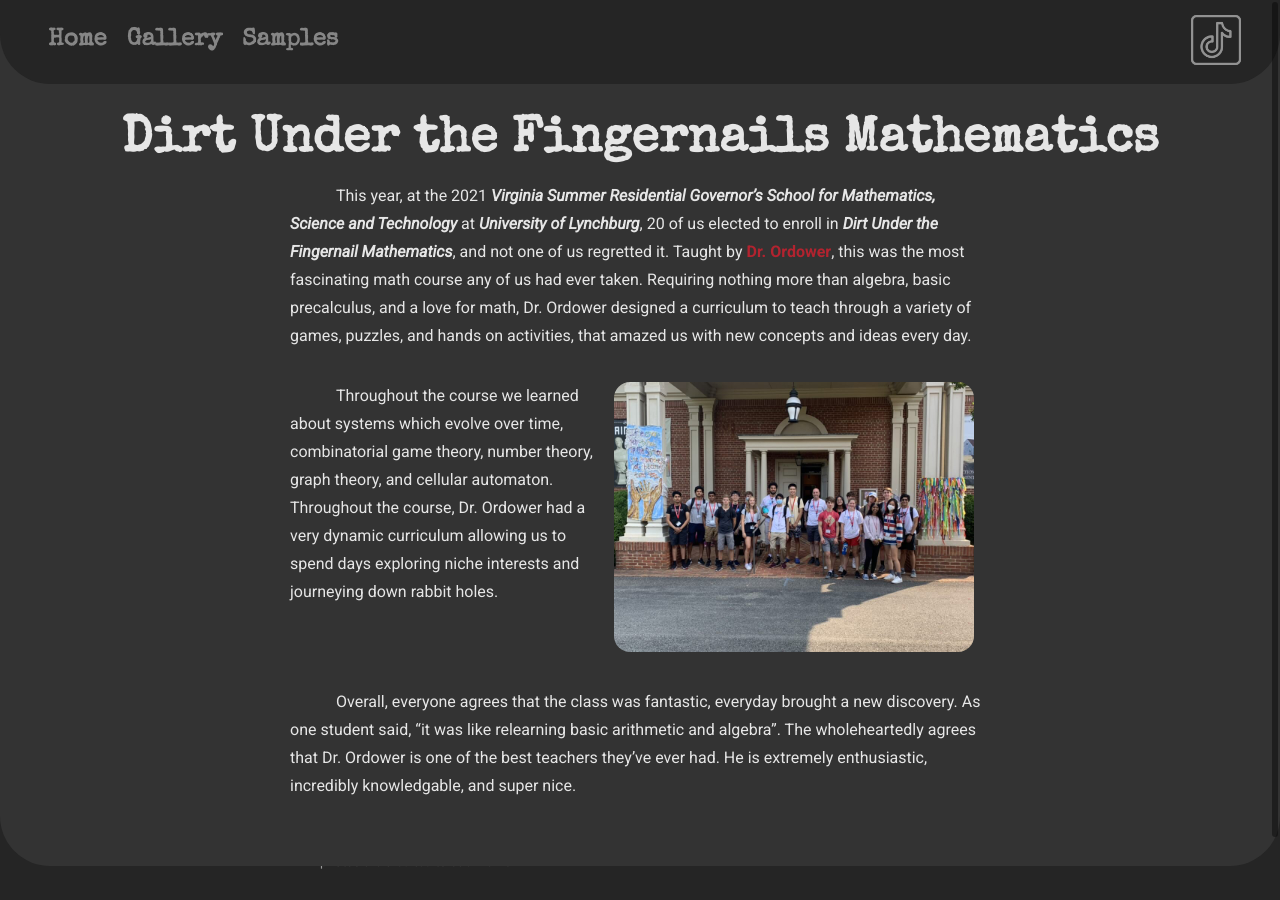
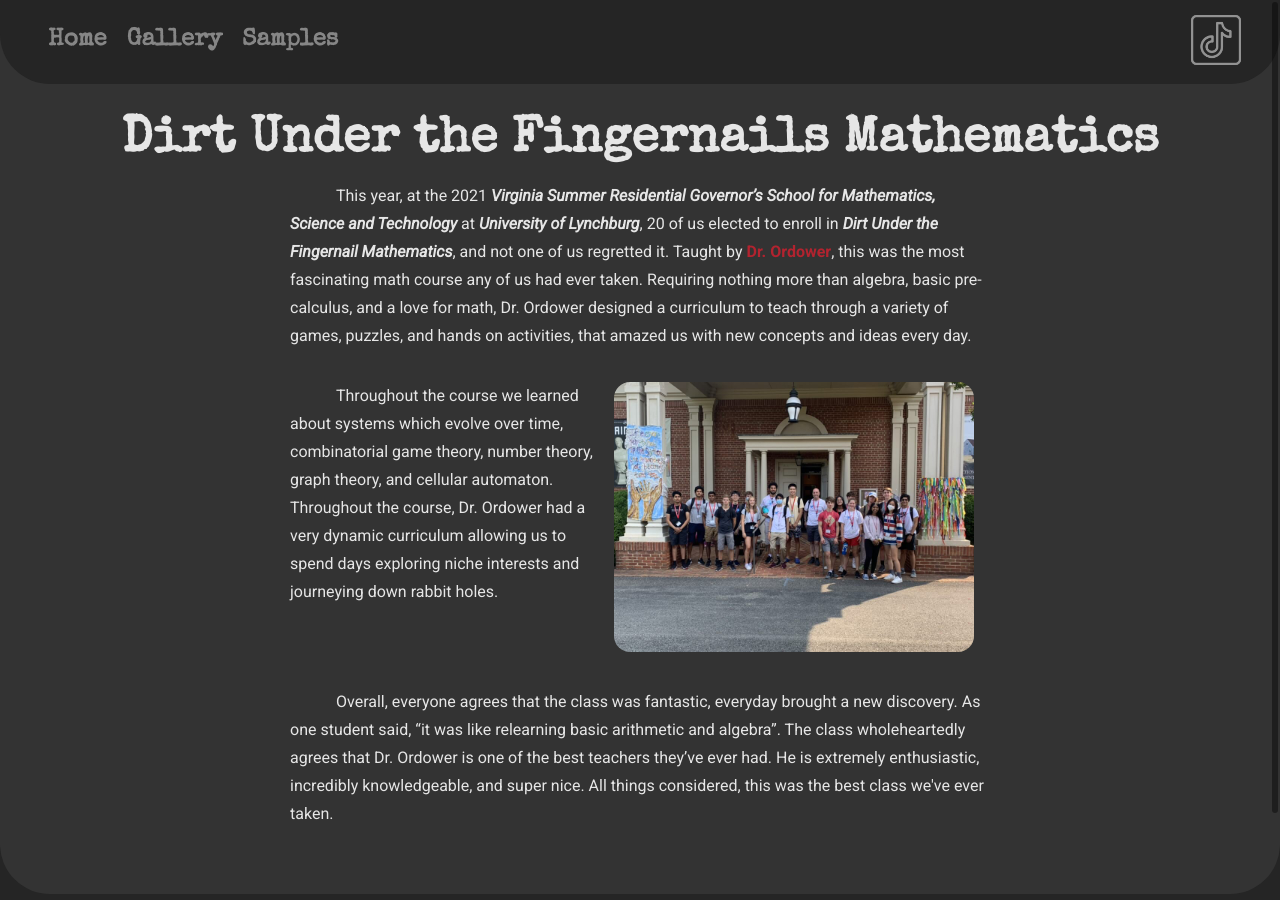
Before and after one commit to JohnnyWobble/dirt-under-the-fingernails-mathematics, a Jekyll site: the page built from _pages/index.html, in a window 1280 px wide. Built offline with Jekyll 4.4.1, drawn with Linux system fonts in a browser that asks for light colours.

Commit message:
Probably final push

```diff
--- a/_pages/index.html
+++ b/_pages/index.html
@@ -17,7 +17,7 @@ stylesheets:
             of us regretted it. Taught by <a class="body" href="http://faculty.randolphcollege.edu/mordower/"
                 target="_blank" rel="noopener">Dr. Ordower</a>, this was the most fascinating math course any of us had
             ever
-            taken. Requiring nothing more than algebra, basic precalculus, and a love for math, Dr. Ordower designed a
+            taken. Requiring nothing more than algebra, basic pre-calculus, and a love for math, Dr. Ordower designed a
             curriculum to teach through a variety of games, puzzles, and hands on activities, that amazed us with new
             concepts and ideas every day.
         </p>
@@ -35,9 +35,9 @@ stylesheets:
         </div>
         <p class="body">
             Overall, everyone agrees that the class was fantastic, everyday brought a new discovery. As one student
-            said, “it was like relearning basic arithmetic and algebra”. The wholeheartedly agrees that Dr. Ordower is
-            one of the best teachers they’ve ever had. He is extremely enthusiastic, incredibly knowledgable, and super
-            nice.
+            said, “it was like relearning basic arithmetic and algebra”. The class wholeheartedly agrees that Dr. Ordower is
+            one of the best teachers they’ve ever had. He is extremely enthusiastic, incredibly knowledgeable, and super
+            nice. All things considered, this was the best class we've ever taken.
         </p>
     </div>
 </div>
```
